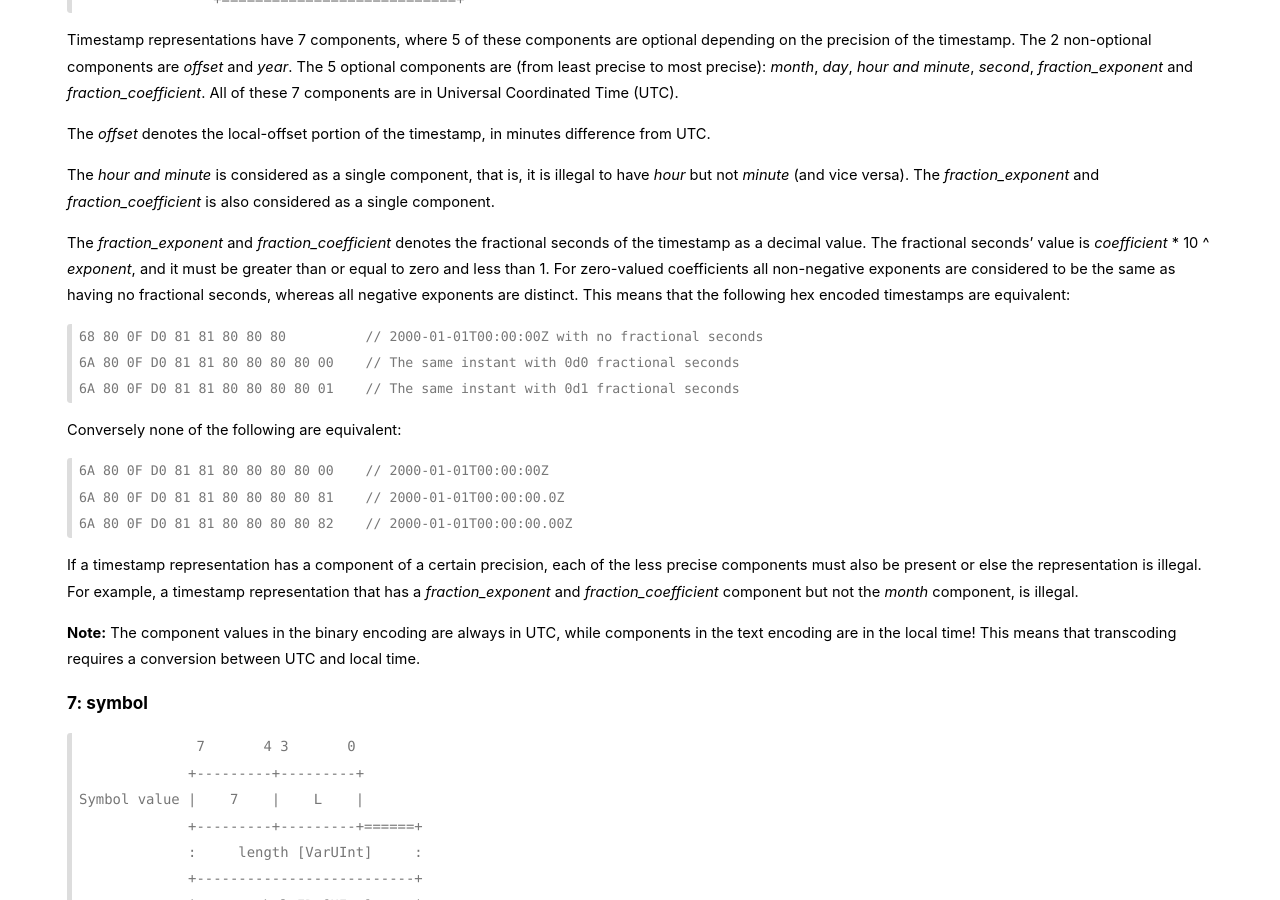
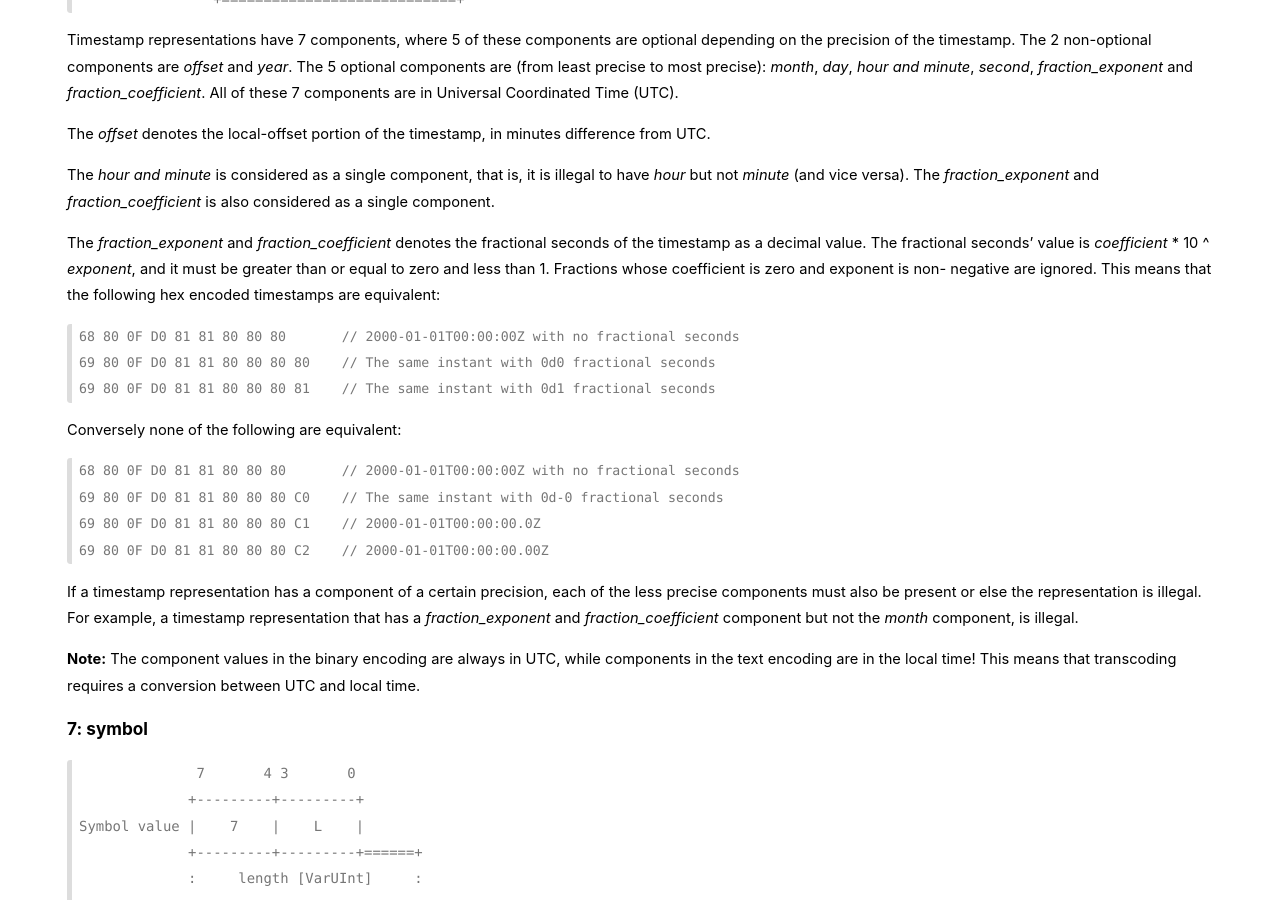
Before and after one commit to amazon-ion/ion-docs, a Jekyll site: the page built from binary.md, in a window 1280 px wide and 900 px high, scrolled down 6895 px. Built offline with Jekyll 4.4.1, drawn with Linux system fonts in a browser that asks for light colours.

Commit message:
-Fixed sub-day precision timestamp without explicit offset (used -00:00) -Simplified description of fractional precision with zero-valued coefficient -Fixed invalid binary timestamps

````diff
--- a/binary.md
+++ b/binary.md
@@ -398,23 +398,23 @@ component.
 The _fraction\_exponent_ and _fraction\_coefficient_ denotes the fractional
 seconds of the timestamp as a decimal value. The fractional seconds' value is
 _coefficient_ * 10 ^ _exponent_, and it must be greater than or equal to zero
-and less than 1. For zero-valued coefficients all non-negative exponents are
-considered to be the same as having no fractional seconds, whereas all negative
-exponents are distinct. This means that the following hex encoded timestamps are
+and less than 1. Fractions whose coefficient is zero and exponent is non-
+negative are ignored. This means that the following hex encoded timestamps are
 equivalent:
 
 ```
-68 80 0F D0 81 81 80 80 80          // 2000-01-01T00:00:00Z with no fractional seconds
-6A 80 0F D0 81 81 80 80 80 80 00    // The same instant with 0d0 fractional seconds
-6A 80 0F D0 81 81 80 80 80 80 01    // The same instant with 0d1 fractional seconds
+68 80 0F D0 81 81 80 80 80       // 2000-01-01T00:00:00Z with no fractional seconds
+69 80 0F D0 81 81 80 80 80 80    // The same instant with 0d0 fractional seconds
+69 80 0F D0 81 81 80 80 80 81    // The same instant with 0d1 fractional seconds
 ```
 
 Conversely none of the following are equivalent:
 
 ```
-6A 80 0F D0 81 81 80 80 80 80 00    // 2000-01-01T00:00:00Z
-6A 80 0F D0 81 81 80 80 80 80 81    // 2000-01-01T00:00:00.0Z
-6A 80 0F D0 81 81 80 80 80 80 82    // 2000-01-01T00:00:00.00Z
+68 80 0F D0 81 81 80 80 80       // 2000-01-01T00:00:00Z with no fractional seconds
+69 80 0F D0 81 81 80 80 80 C0    // The same instant with 0d-0 fractional seconds
+69 80 0F D0 81 81 80 80 80 C1    // 2000-01-01T00:00:00.0Z
+69 80 0F D0 81 81 80 80 80 C2    // 2000-01-01T00:00:00.00Z
 ```
 
 If a timestamp representation has a component of a certain precision, each of
````
Also changed, not shown: spec.md (+4 -4 lines).
